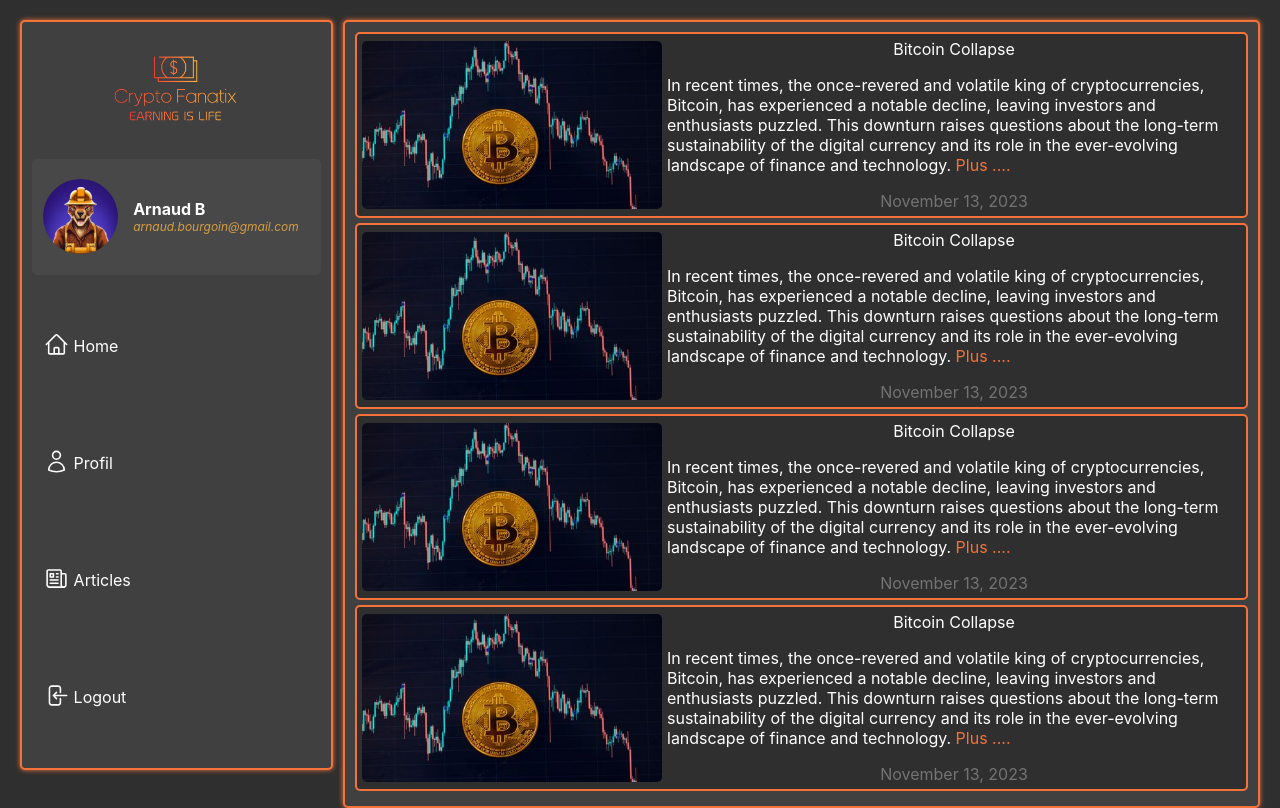
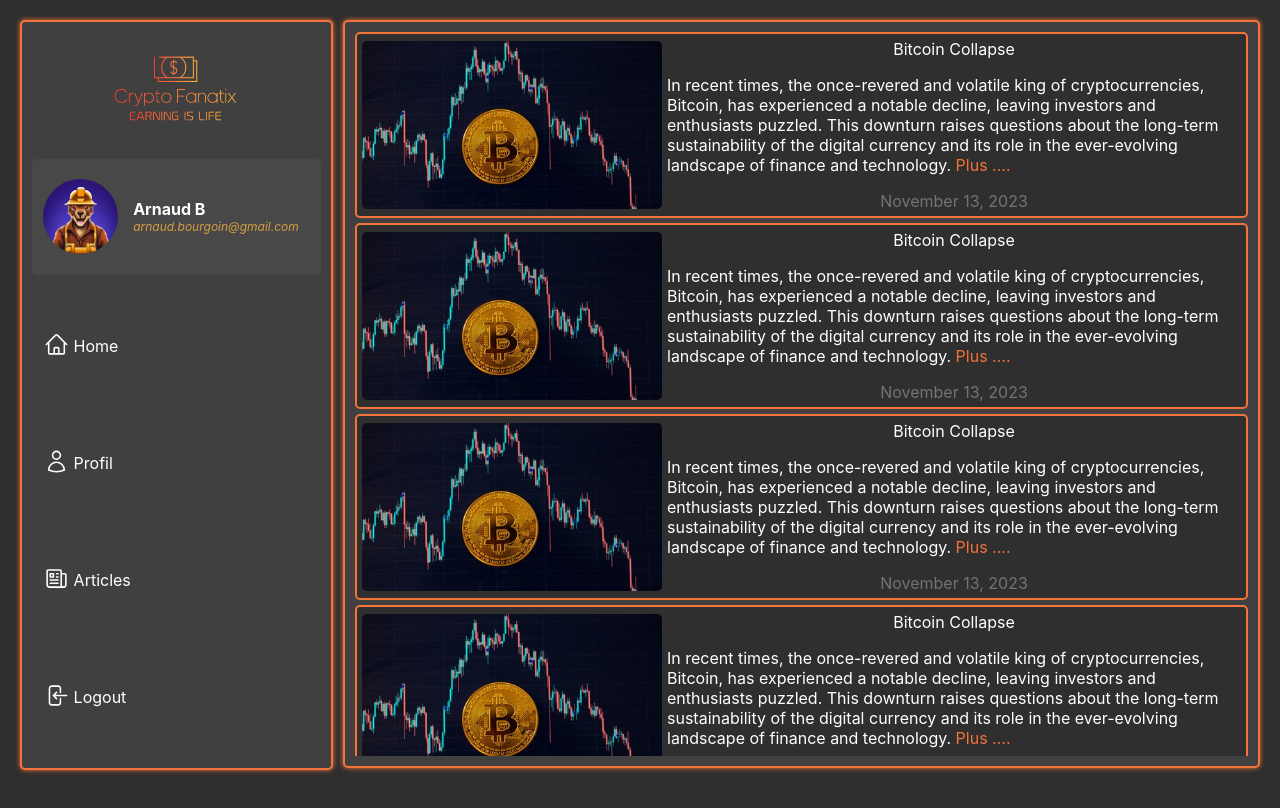
Before and after one commit to StarCobra/T-700-WEB-NCY_1, a React (Create React App) app in the folder apps/front/: page / in a window 1280 px wide. Built offline with nearby package versions, Linux system fonts and the light colour scheme.

Commit message:
[FIX] Articles sample overflow

```diff
--- a/apps/front/src/components/Articles/MultipleArticlesDisplay.tsx
+++ b/apps/front/src/components/Articles/MultipleArticlesDisplay.tsx
@@ -4,7 +4,7 @@ import OneArticleSample from './OneArticleSample';
 
 export default function MultipleArticlesDisplay() {
   return (
-    <div>
+    <div className='articleMasterContainer'>
         <div className="articleSampleContainer">
             <OneArticleSample />
         </div>
--- a/apps/front/src/style/article.scss
+++ b/apps/front/src/style/article.scss
@@ -1,12 +1,20 @@
 @import 'Config/config';
 
+.dataContainer{
+    max-height: 95.25%;
+    margin:5px;
+}
+.articleMasterContainer{
+    max-height:100%;
+    overflow-y: auto;
+}
 .articleSampleContainer{
-    display:flex;
+    display: inline-block;
     padding:5px;
     border:solid $borderColor 2px;
     background-color: $bg-color;
     border-radius: 5px;
-    margin-bottom: 5px;;
+    margin-bottom: 5px;
     .articleSample{
         display: flex;
         flex-grow: 1;
```
